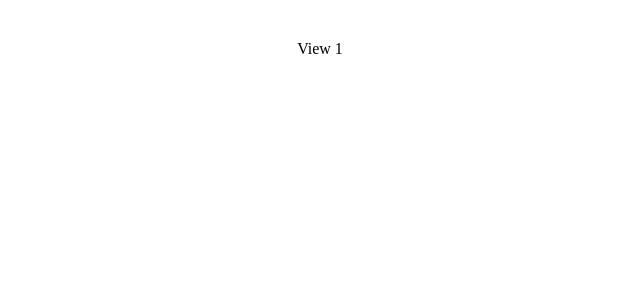
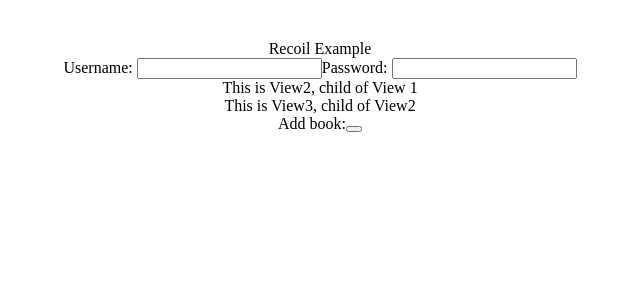
Before and after one commit to rikiitokazu/react-state-mgmt, a React (Vite) app: page /recoil in a window 1280 px wide. Shown: the top 300 px of the page, without its empty margins (320-960 px from the left). Built offline with nearby package versions, Linux system fonts and the light colour scheme.

Commit message:
feat: working recoil demo

```diff
--- a/src/components/Recoil/atoms/atom.ts
+++ b/src/components/Recoil/atoms/atom.ts
@@ -1,9 +1,9 @@
 import { atom, selector } from "recoil";
 
-export const userInfo = atom<{user: string, password: string}>({
+export const userInfo = atom<{username: string, password: string}>({
     key:"login",
     default: {
-        user: "",
+        username: "",
         password: ""
     }
 })
@@ -11,15 +11,15 @@
 export const loggedIn = selector<boolean>({
     key:"loggedIn",
     get: ({get}) => {
-        const { user, password } = get(userInfo)
-        return user === "user" && password === "123"
+        const { username, password } = get(userInfo)
+        return username === "user" && password === "123"
     }
 })
 
 type BookTypes = {
-    title: "",
-    author: "",
-    genre:""
+    title: string,
+    author: string,
+    genre: string,
 }[]
 
 export const favoriteBooks = atom<BookTypes>({
--- a/src/components/Recoil/features/View1.tsx
+++ b/src/components/Recoil/features/View1.tsx
@@ -1,7 +1,17 @@
+import { useRecoilState } from "recoil"
+import { userInfo } from "../atoms/atom"
+import { View2 } from "./View2"
+
 export function View1(): JSX.Element {
+    const [user, setUser] = useRecoilState(userInfo)
     return (
         <div>
-            <div>View 1</div>
-        </div>
+           Username: <input value = {user.username}
+           onChange = {(e) => setUser({...user, username: e.target.value})} />
+
+           Password: <input value = {user.password}
+           onChange = {(e) => setUser({...user, password: e.target.value})} />
+            <View2 />
+       </div>
     )
 }
--- a/src/components/Recoil/features/View2.tsx
+++ b/src/components/Recoil/features/View2.tsx
@@ -0,0 +1,10 @@
+import { View3 } from "./View3"
+
+export function View2(): JSX.Element {
+    return (
+        <>
+        <div>This is View2, child of View 1</div>
+        <View3 />
+        </>
+    )
+}
--- a/src/components/Recoil/features/View3.tsx
+++ b/src/components/Recoil/features/View3.tsx
@@ -0,0 +1,36 @@
+import { useRecoilValue, useRecoilState } from "recoil"
+import { loggedIn, favoriteBooks } from "../atoms/atom"
+
+export function View3(): JSX.Element {
+    const isLoggedIn = useRecoilValue(loggedIn)
+    const [favBooks, setFavBooks] = useRecoilState(favoriteBooks);
+
+    return (
+        <>
+        <div>This is View3, child of View2</div>
+        {isLoggedIn && <div>Logged In</div>}
+        {isLoggedIn &&
+        <div>
+            {favBooks?.map((book, index) => (
+                <div key = {index}>
+                    {book.title}
+                    {book.author}
+                    {book.genre}
+                </div>
+            ))}
+       </div>
+        }
+        Add book:
+        <button onClick = {() => {
+            setFavBooks((oldList) => [
+                ...oldList,
+                {
+                    title: "New title",
+                    author: "New author",
+                    genre: "new genre",
+                }
+            ])
+        }} />
+        </>
+    )
+}
--- a/src/components/Recoil/index.tsx
+++ b/src/components/Recoil/index.tsx
@@ -3,10 +3,16 @@
 /**
  * View 1 --> View 2 --> View 3
  * Use props from store in View 1 and View 2 without passing it through View 2
+ * Recoil:
+ *  - useRecoilState
+ *  - useRecoilValue
+ *  - RecoilRoot (wrapper)
+ *  - atoms (and selectors)
  */
 export default function RecoilExample():JSX.Element {
     return (
         <RecoilRoot>
+            <div>Recoil Example</div>
             <View1 />
         </RecoilRoot>
     )
```
